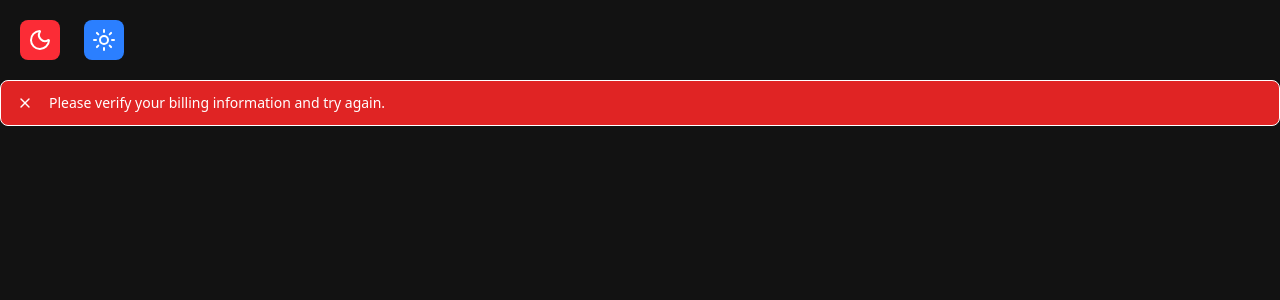
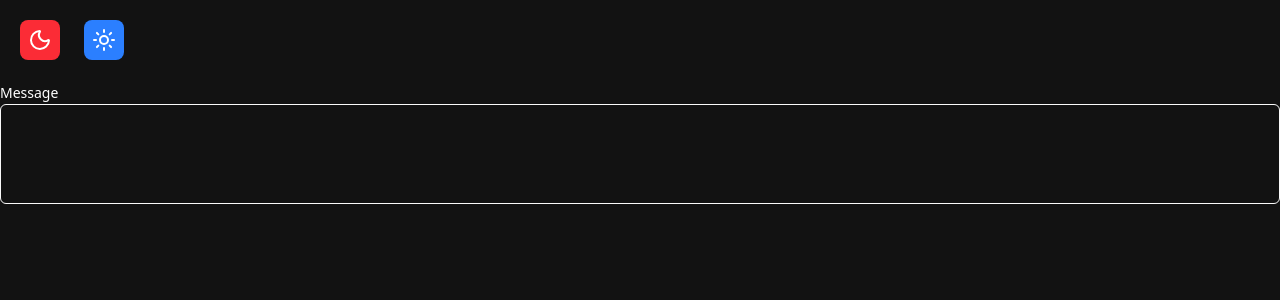
Before and after one commit to paulinasprojects/sona-ui, a React (Vite) app: page / in a window 1280 px wide. Shown: the top 300 px of the page. Built offline with nearby package versions, Linux system fonts and the light colour scheme.

Commit message:
added label and textarea components

```diff
--- a/lib/Combobox/combobox-content.tsx
+++ b/lib/Combobox/combobox-content.tsx
@@ -25,7 +25,7 @@ const ComboboxContent = ({ children, className, ...props }: React.HTMLAttributes
     <div
       className={cn(
         "absolute left-0 z-50 mt-1 w-full overflow-x-hidden overflow-y-auto rounded-sm border shadow-md",
-        "bg-white dark:bg-gray-900 border-gray-200 dakr:border-gray-700",
+        "bg-white dark:bg-gray-900 border-gray-200 dark:border-gray-700",
         "animate-in fade-in-80 slide-in-from-top-1",
         className
       )}
--- /dev/null
+++ b/lib/Label/label.tsx
@@ -0,0 +1,15 @@
+import React from 'react'
+import { cn } from '../lib/utils';
+
+interface LabelProps {
+  label: string;
+  className?: string;
+}
+
+const Label = ({ label, className, ...props }: React.ComponentProps<"label"> & LabelProps) => {
+  return (
+    <label className={cn("text-sm font-medium", className)} {...props}>{label}</label>
+  )
+}
+
+export { Label }
--- /dev/null
+++ b/lib/Textarea/textarea.tsx
@@ -0,0 +1,12 @@
+
+const Textarea = ({ ...props }: React.ComponentProps<"textarea">) => {
+  return (
+    <textarea
+      {...props}
+      className="h-full min-h-[100px] w-full resize-none rounded-sm border bg-transparent px-3 py-2.5 text-sm transition-all placeholder-shown:border placeholder-shown:border-blue-gray-200  focus:border-2  dark:focus:border-foreground dark:border-foreground focus:border-gray-900 focus:outline-0 disabled:resize-none disabled:border-0 disabled:bg-blue-gray-50"
+    />
+
+  )
+}
+
+export default Textarea
--- a/lib/main.ts
+++ b/lib/main.ts
@@ -41,6 +41,8 @@ export { AccordionContent } from './Accordion/accordion-content';
 export { Alert } from './Alert/Alert';
 export { AlertVariants } from './Alert/types';
 
+export {Label} from './Label/label';
+
 
 import "./tailwind.css"
 export * from './Combobox/types';
--- a/package.json
+++ b/package.json
@@ -1,6 +1,6 @@
 {
   "name": "sonaui",
-  "version": "1.0.4",
+  "version": "1.0.5",
   "type": "module",
   "license": "MIT",
   "files": [
--- a/src/App.tsx
+++ b/src/App.tsx
@@ -3,6 +3,8 @@
 // import { ArrowRight } from 'lucide-react'
 import { ThemeProvider } from "./context/theme-provider";
 import { ModeToggle } from "./components/theme-toggle";
+import Textarea from "../lib/Textarea/textarea";
+import { Label } from "sona-ui";
 // import { Checkbox } from "../lib/Checkbox/checkbox";
 // import { Card } from '../lib/Card/card';
 // import { CardHeader } from '../lib/Card/card-header';
@@ -24,8 +26,6 @@ import { ModeToggle } from "./components/theme-toggle";
 // import { AccordionContent } from "../lib/Accordion/accordion-content";
 // import { AccordionTrigger } from "../lib/Accordion/accordion-trigger";
 // import { AccordionItem } from "../lib/Accordion/accordion-item";
-import { Alert } from "sona-ui";
-import CloseIcon from "../lib/Icons/close-icon";
 // import { useState } from "react";
 // import { Button } from "sona-ui";
 
@@ -84,12 +84,17 @@ function App() {
           </Accordion> */}
         </div>
       </div>
-      <Alert variant="danger" className="mt-5">
+      {/* <Alert variant="danger" className="mt-5">
         <div className="flex items-center gap-4">
           <CloseIcon className="size-4 " />
           <span> Please verify your billing information and try again.</span>
         </div>
-      </Alert>
+      </Alert> */}
+      <div className="mt-5">
+        <Label label="Message" />
+        <Textarea />
+
+      </div>
     </ThemeProvider>
 
   )
```
